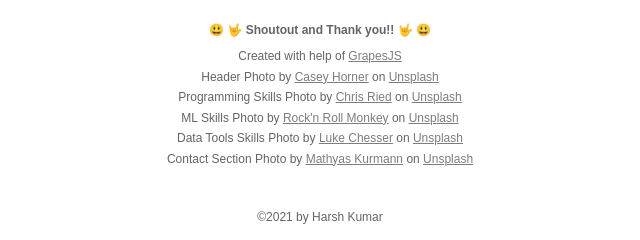
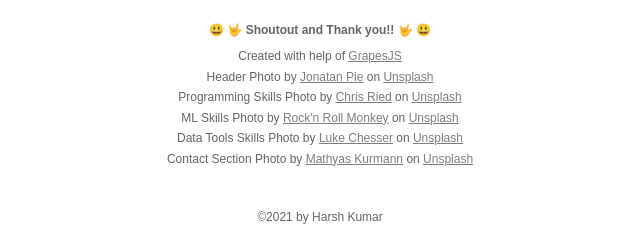
Before and after one commit to harsh1kumar/www_harshkumarin, a plain HTML site: page index.html in a window 1280 px wide. Shown: the part 4645-4885 px from the top of the page, 320-960 px from the left. Drawn offline with Linux system fonts and the light colour scheme.

Commit message:
Updated Header Image and credits for it

```diff
--- a/index.html
+++ b/index.html
@@ -216,7 +216,7 @@
 						<div>
 							Created with help of <a href="https://grapesjs.com/" target="_blank">GrapesJS</a>
 							<br/>
-							Header Photo by <a href="https://unsplash.com/@mischievous_penguins?utm_source=unsplash&utm_medium=referral&utm_content=creditCopyText" target="_blank">Casey Horner</a> on <a href="https://unsplash.com" target="_blank">Unsplash</a>
+							Header Photo by <a href="https://unsplash.com/@r3dmax?utm_source=unsplash&utm_medium=referral&utm_content=creditCopyText" target="_blank">Jonatan Pie</a> on <a href="https://unsplash.com" target="_blank">Unsplash</a>
 							<br/>
 							Programming Skills Photo by <a href="https://unsplash.com/@cdr6934?utm_source=unsplash&utm_medium=referral&utm_content=creditCopyText" target="_blank">Chris Ried</a> on <a href="https://unsplash.com/" target="_blank">Unsplash</a>
 							<br/>
```
Also changed, not shown: 1 other file.
